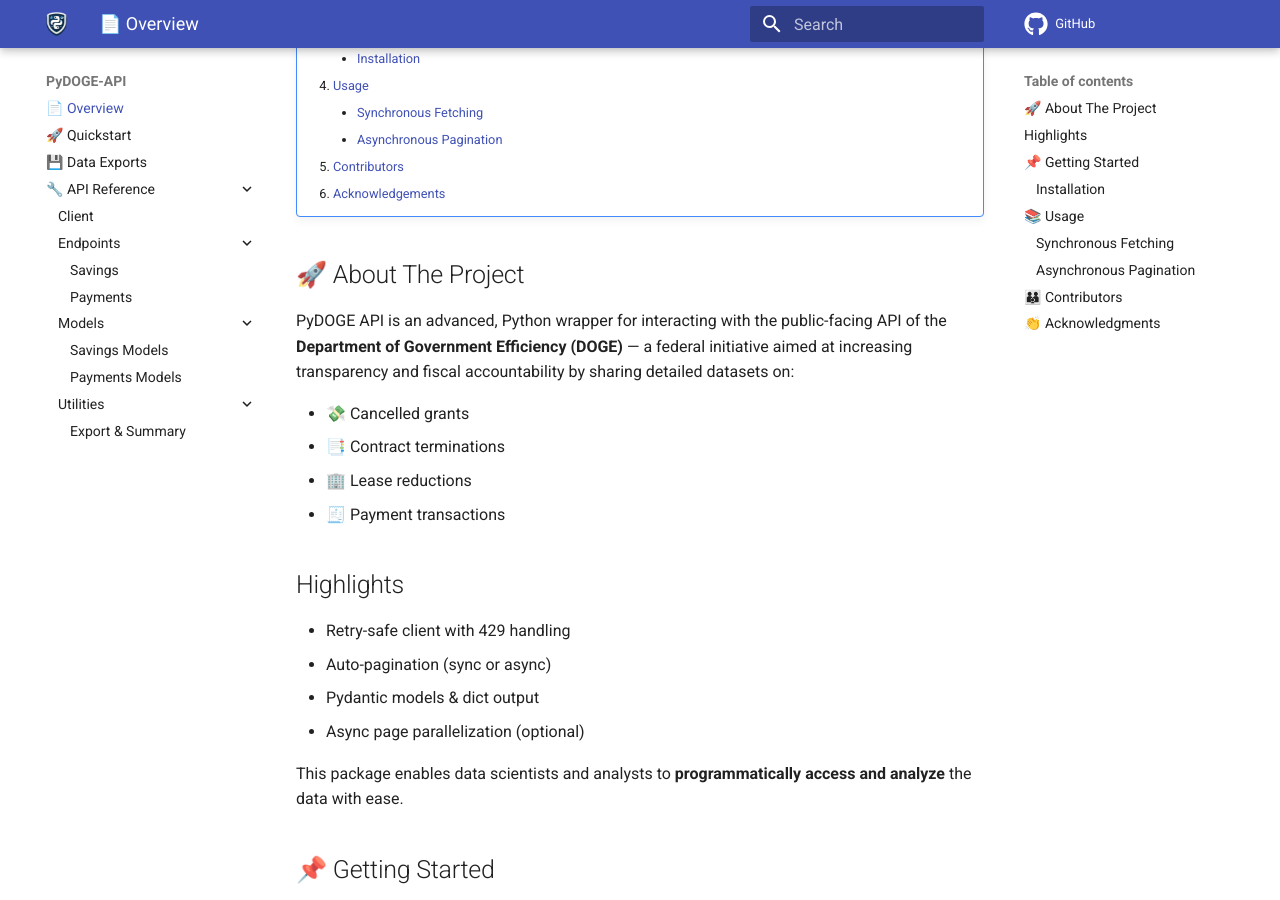
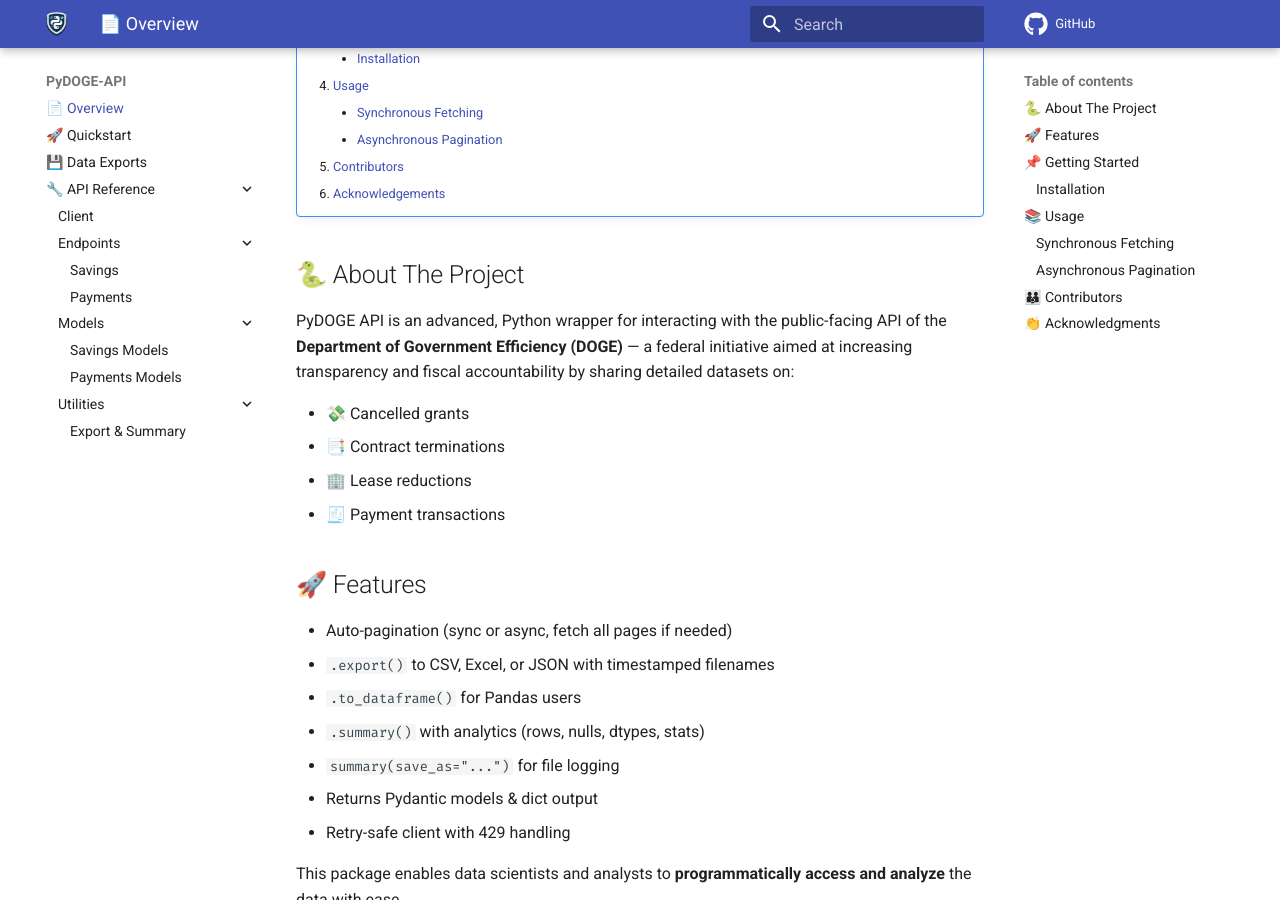
Before and after one commit to ihassan8/pydoge-api, an MkDocs documentation site: the page built from docs/index.md, in a window 1280 px wide and 900 px high, scrolled down 548 px. Built offline with MkDocs 1.6.1 and Material for MkDocs 9.7.7, drawn with Linux system fonts in a browser that asks for light colours; comment, search, counter and statistics services are not loaded.

Commit message:
minor changes

```diff
--- a/docs/index.md
+++ b/docs/index.md
@@ -31,7 +31,7 @@
   </ol>
 </details>
 
-## 🚀 About The Project
+## 🐍 About The Project
 PyDOGE API is an advanced, Python wrapper for interacting with the public-facing API of the **Department of Government Efficiency (DOGE)** — a federal initiative aimed at increasing transparency and fiscal accountability by sharing detailed datasets on:
 
 - 💸 Cancelled grants
@@ -39,12 +39,15 @@ PyDOGE API is an advanced, Python wrapper for interacting with the public-facing
 - 🏢 Lease reductions
 - 🧾 Payment transactions
 
-## Highlights
+## 🚀 Features
 
+- Auto-pagination (sync or async, fetch all pages if needed)
+- `.export()` to CSV, Excel, or JSON with timestamped filenames
+- `.to_dataframe()` for Pandas users
+- `.summary()` with analytics (rows, nulls, dtypes, stats)
+- `summary(save_as="...")` for file logging
+- Returns Pydantic models & dict output
 - Retry-safe client with 429 handling
-- Auto-pagination (sync or async)
-- Pydantic models & dict output
-- Async page parallelization (optional)
 
 This package enables data scientists and analysts to **programmatically access and analyze** the data with ease.
 
```
